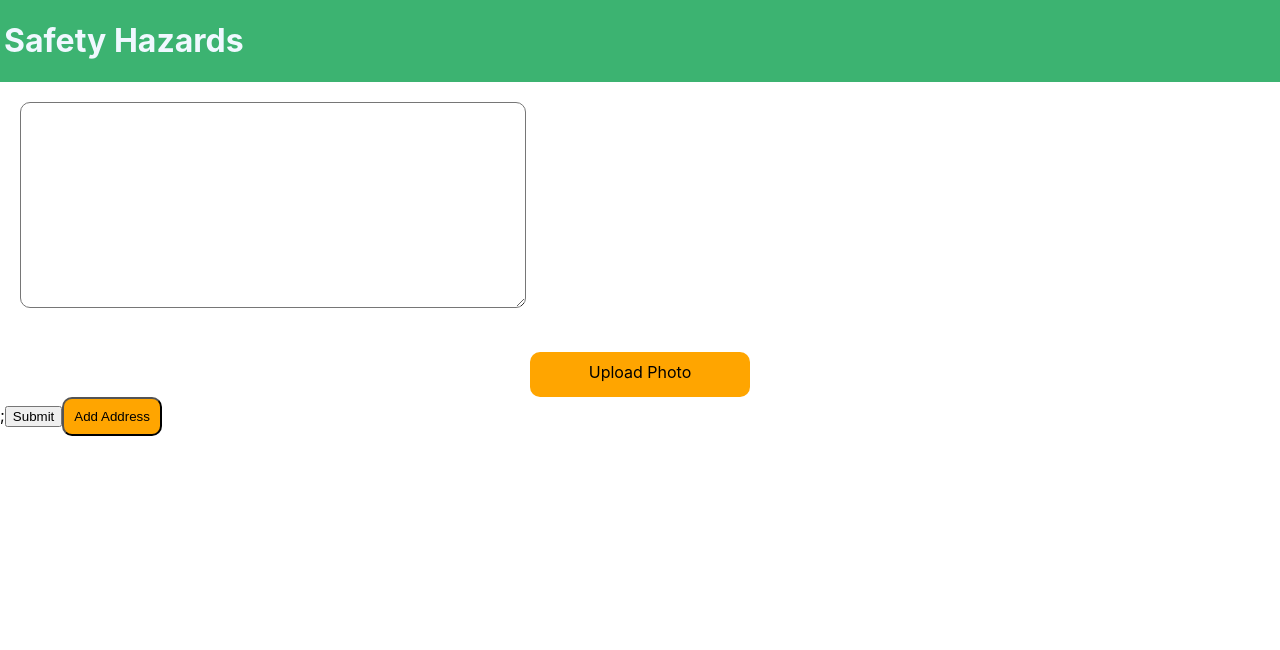
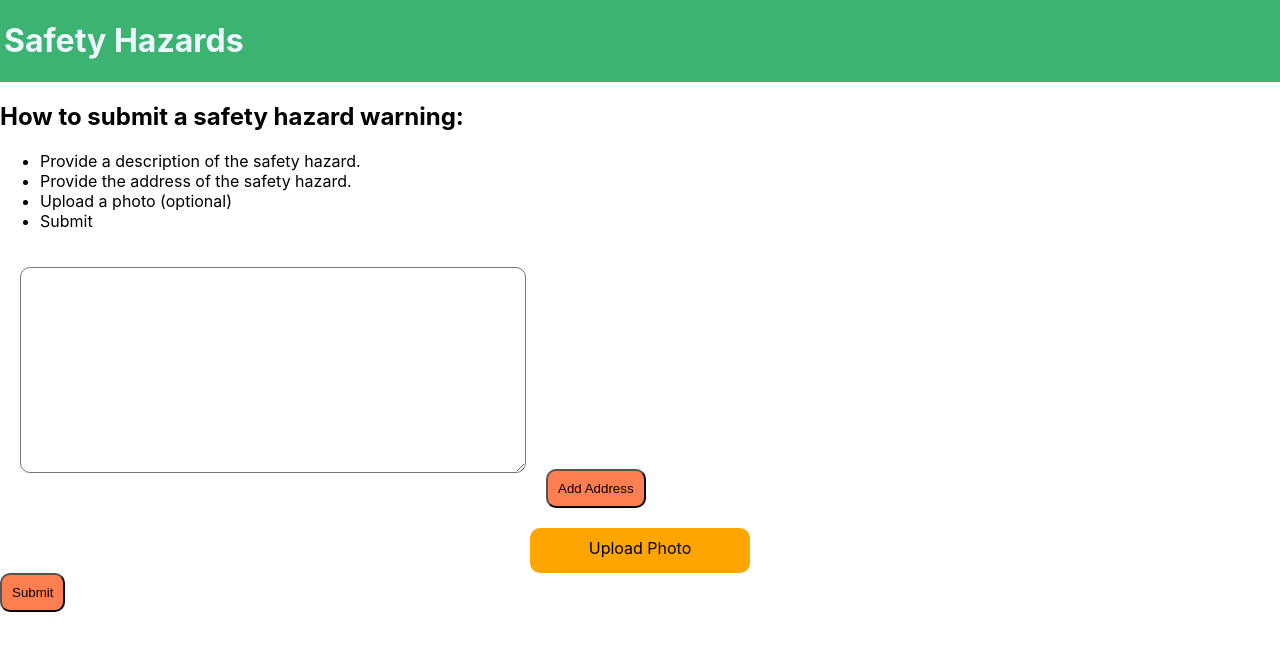
Before and after one commit to mechanicaleng68/Industrial-Safety-Hazards, a React (Create React App) app in the folder frontend/: page / in a window 1280 px wide. Shown: the top 650 px of the page. Built offline with nearby package versions, Linux system fonts and the light colour scheme.

Commit message:
added how to submit a safety warning

```diff
--- a/frontend/src/App.js
+++ b/frontend/src/App.js
@@ -3,42 +3,45 @@ import './App.css';
 
 import ImageUpload from './ImageUpload';
 
-
-
 function App () {
   return (
+    <React.Fragment>
+      {/*React.Fragment is used to stack divs*/}
+
       <div className="App">
-
         <header className="app-header">
           <h1>Safety Hazards</h1>
         </header>
+      </div>
 
+      <div>
 
+        <h2>How to submit a safety hazard warning:</h2>
+        <ul>
+          <li>Provide a description of the safety hazard.</li>
+          <li>Provide the address of the safety hazard.</li>
+          <li>Upload a photo (optional)</li>
+          <li>Submit</li>
+        </ul>
+      </div>
 
-
+      <div>
         {/*TODO: Need to connect safety hazard description, provided by user to collect in MongoDB;*/}
         <textarea className="description" />
 
-      <ImageUpload />;
+        {/*TODO: Add relevant feature for user to add address which will be converted to geolocation*/}
+        <button className="btn-address">Add Address</button>
+
+        <ImageUpload />
+
 
       {/*TODO: Need to make button clickable and fix .btn-submit at App.css- something is wrong with the syntax */}
-      <button type="submit">Submit</button>
-
-
-
-{/*TODO: Add relevant feature for user to add address which will be converted to geolocation*/}
-      <button
-        style={{
-          backgroundColor: 'orange',
-          padding: '10px',
-          borderRadius: '10px',
-        }}
-      >
-        Add Address
-      </button>
+      <button className="btn-submit"> Submit</button>
 
       </div>
 
+
+    </React.Fragment>
   );
 }
 
```
Lines whose indentation alone changed are shown as unchanged.
